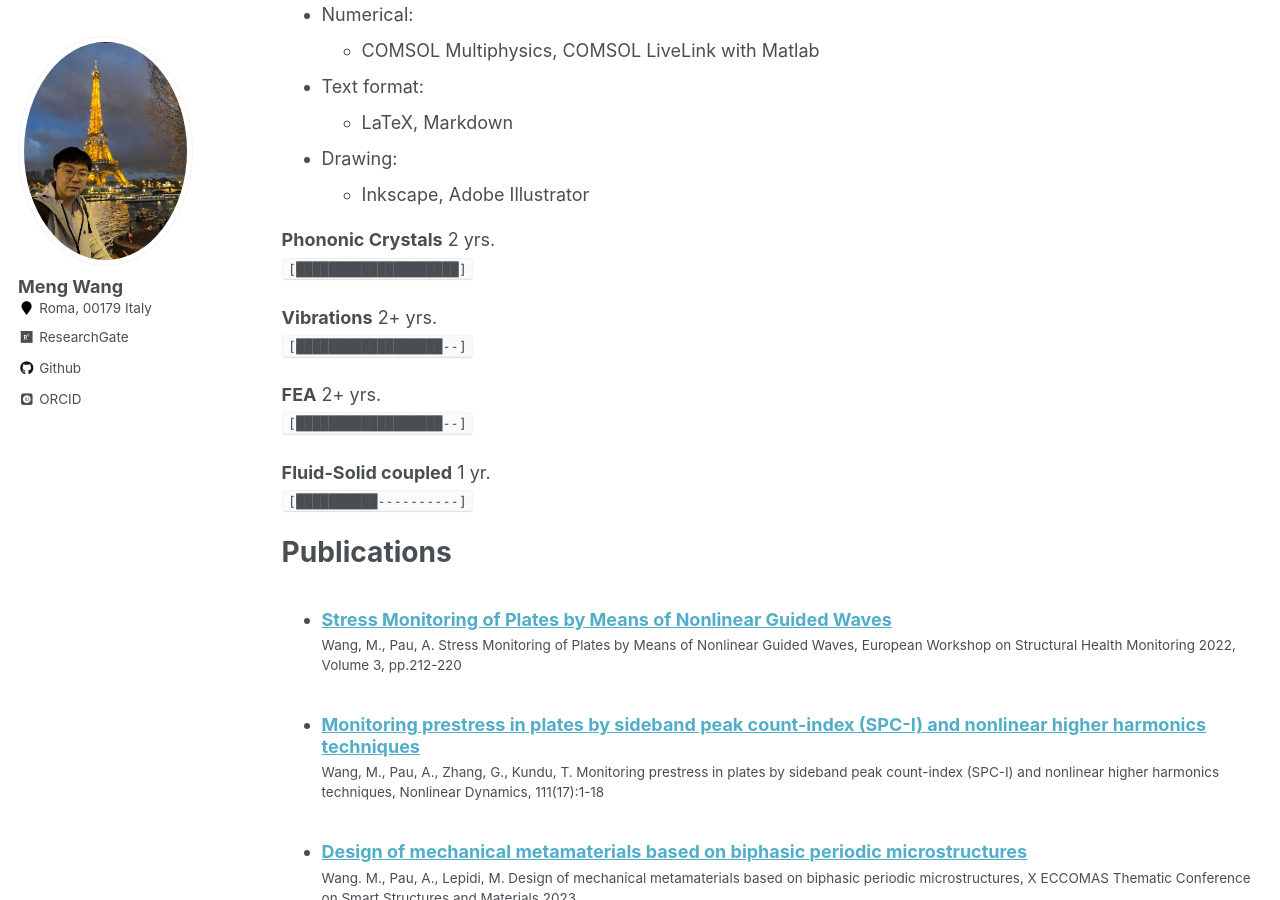
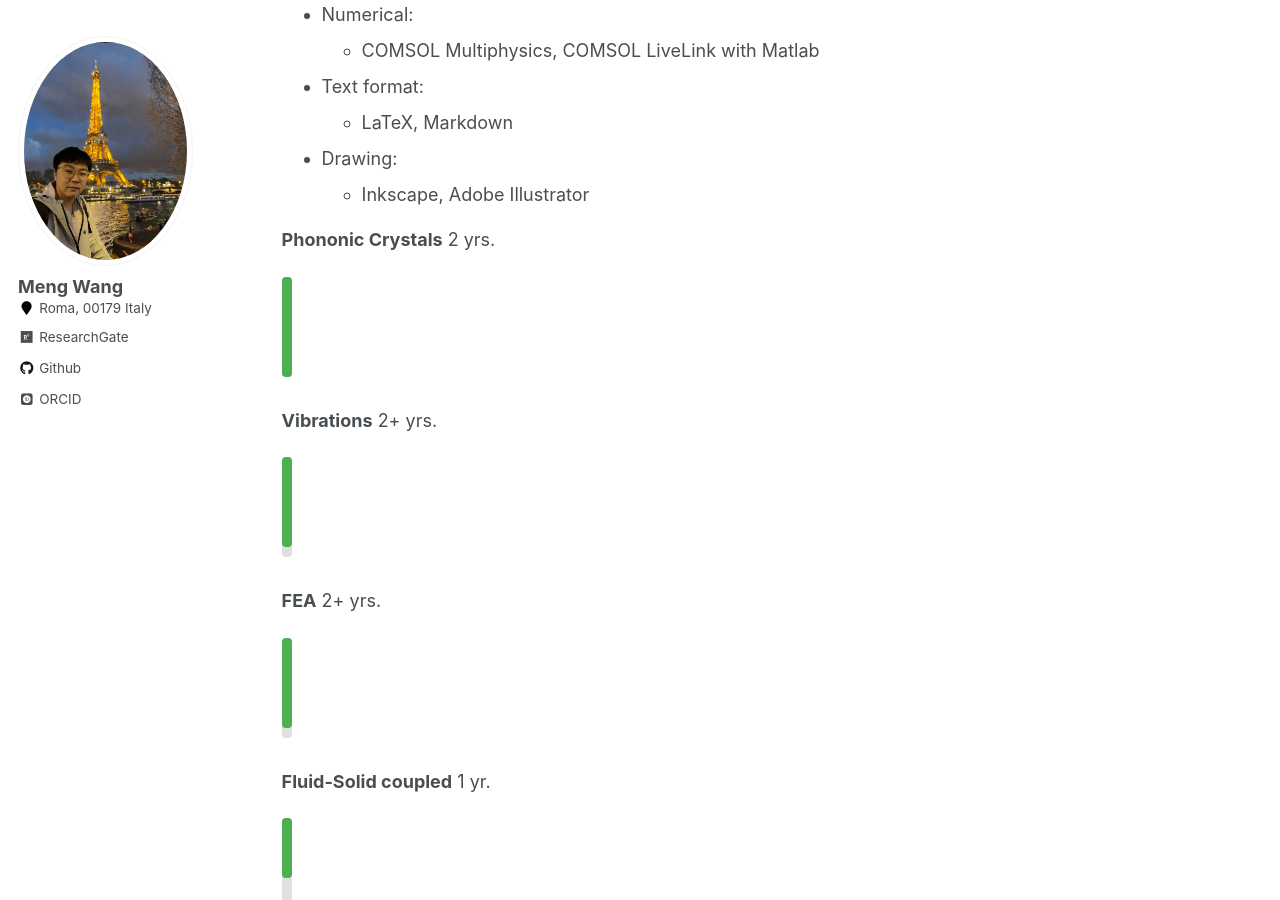
Before and after one commit to wang-meng-web/wang-meng-web.github.io, a Jekyll site: the page built from _pages/cv.md, in a window 1280 px wide and 900 px high, scrolled down 592 px. Built offline with Jekyll 4.4.1, drawn with Linux system fonts in a browser that asks for light colours; some web fonts are replaced.

Commit message:
Update cv.md

```diff
--- a/_pages/cv.md
+++ b/_pages/cv.md
@@ -34,16 +34,24 @@ Skills
   * Inkscape, Adobe Illustrator
 
 **Phononic Crystals** 2 yrs.
-`[████████████████████]`
+<div style="background-color: #e0e0e0; border-radius: 4px; width: 10px; height: 100px; margin-bottom: 5px; display: inline-block;">
+  <div style="background-color: #4CAF50; width: 10px; height: 100%; border-radius: 4px;"></div>
+</div>
 
 **Vibrations** 2+ yrs.
-`[██████████████████--]`
+<div style="background-color: #e0e0e0; border-radius: 4px; width: 10px; height: 100px; margin-bottom: 5px; display: inline-block;">
+  <div style="background-color: #4CAF50; width: 10px; height: 90%; border-radius: 4px;"></div>
+</div>
 
 **FEA** 2+ yrs.
-`[██████████████████--]`
+<div style="background-color: #e0e0e0; border-radius: 4px; width: 10px; height: 100px; margin-bottom: 5px; display: inline-block;">
+  <div style="background-color: #4CAF50; width: 10px; height: 90%; border-radius: 4px;"></div>
+</div>
 
 **Fluid-Solid coupled** 1 yr.
-`[██████████----------]`
+<div style="background-color: #e0e0e0; border-radius: 4px; width: 10px; height: 100px; margin-bottom: 5px; display: inline-block;">
+  <div style="background-color: #4CAF50; width: 10px; height: 60%; border-radius: 4px;"></div>
+</div>
 
 
 Publications
```
